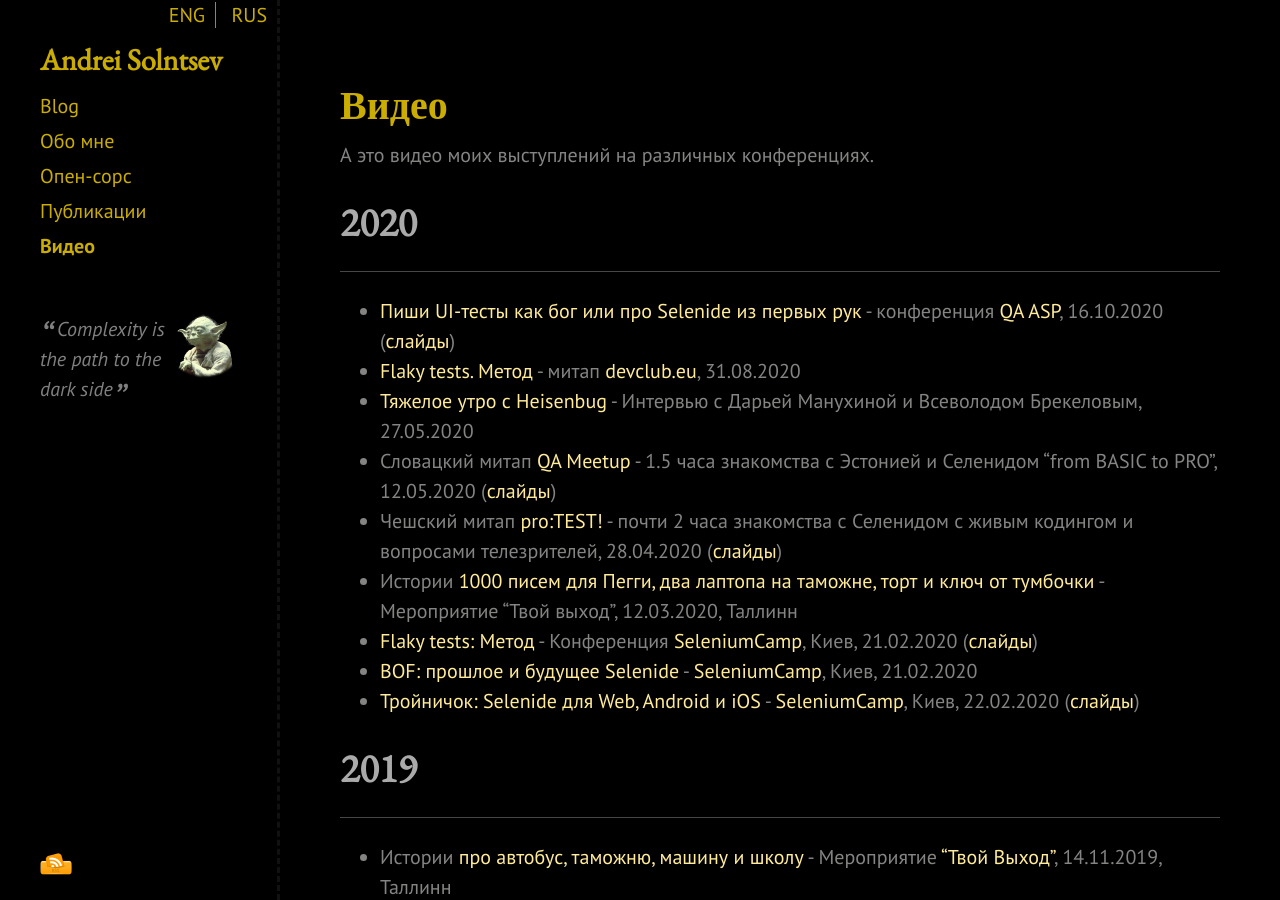
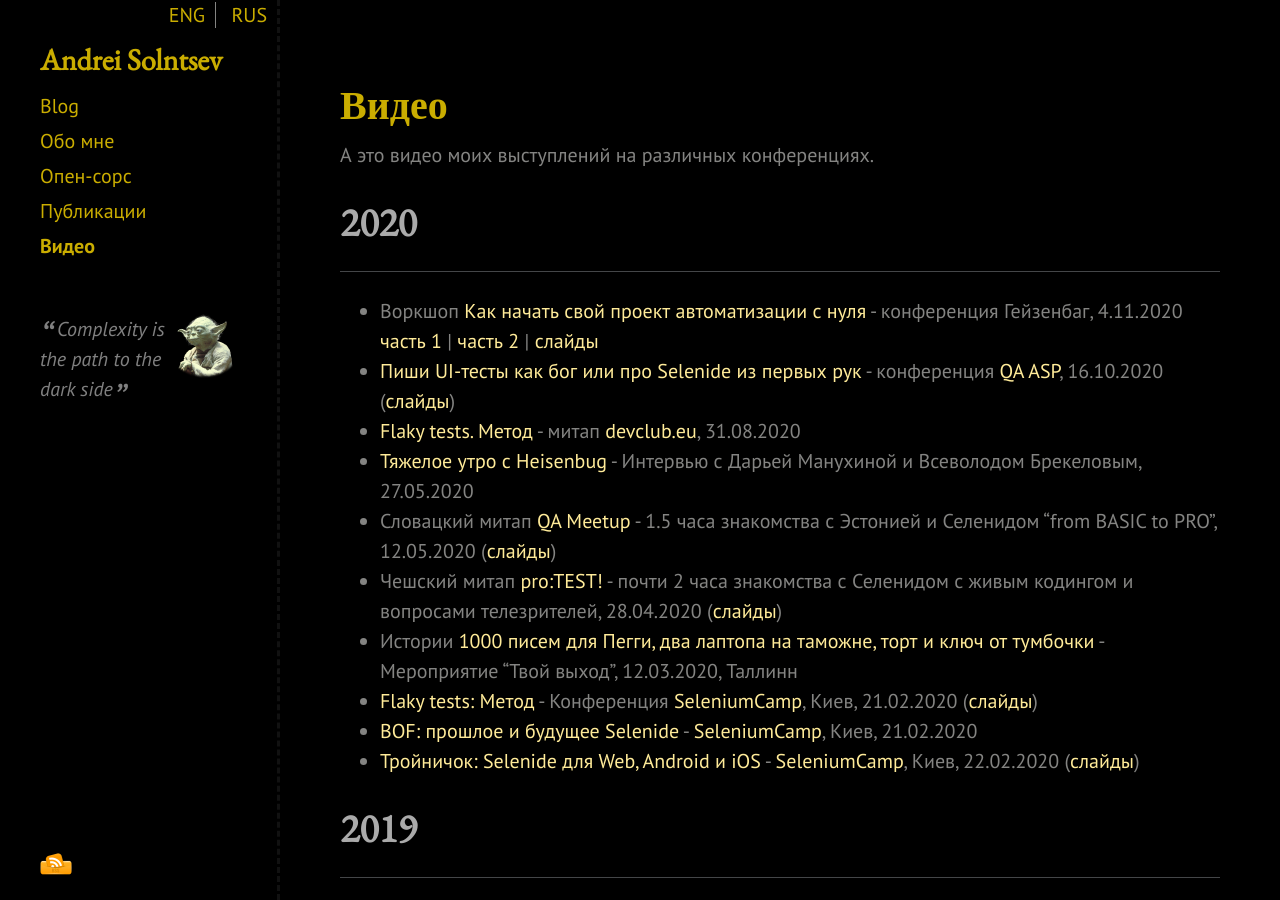
Before and after one commit to asolntsev/asolntsev.github.io, a Jekyll site: the page built from ru/video.md, in a window 1280 px wide and 900 px high. Built offline with Jekyll 4.4.1, drawn with Linux system fonts in a browser that asks for light colours; nearby versions of some CDN libraries.

Commit message:
add Selenide workshop from Heisenbug 2020

```diff
--- a/ru/video.md
+++ b/ru/video.md
@@ -9,6 +9,10 @@ category: ru
 # 2020
 * * *
 
+* Воркшоп [Как начать свой проект автоматизации с нуля](https://heisenbug-moscow.ru/en/2020/msk/talks/1dfbw9xjdsvzf5rnwh4p4l/) - конференция Гейзенбаг, 4.11.2020
+  [часть 1](https://www.youtube.com/watch?v=1aq4gYflEho&feature=youtu.be&utm_campaign=Heisenbug_2020_Piter_Announce_NoParticipants_211220&utm_medium=email&utm_source=newsletter&ab_channel=Heisenbug) |
+  [часть 2](https://www.youtube.com/watch?utm_campaign=Heisenbug_2020_Piter_Announce_NoParticipants_211220&utm_medium=email&utm_source=newsletter&v=pbvJ8rmh7Ws&feature=youtu.be&ab_channel=Heisenbug) |
+  [слайды](https://docs.google.com/presentation/d/1GWX6MYA8SzUP1VJzysfPE52GX66iGmX5F8xaj63LDKo/edit?usp=sharing)
 * [Пиши UI-тесты как бог или про Selenide из первых рук](https://www.youtube.com/watch?v=pSA0mu40u54&list=PL7LkoU0BwMEdM-YvWCFP0B0g_pV9uPB6T&index=6) - конференция [QA ASP](http://qaasp.tech/andrei-solntsev), 16.10.2020
   ([слайды](https://docs.google.com/presentation/d/1QCUj2eLuFKZp6h8x0jgYaVZfNWDEg4pR9eHIwEHcbnk/edit?usp=sharing))
 * [Flaky tests. Метод](https://www.youtube.com/watch?v=SSglWLW40Ac&t=14s&ab_channel=DEVCLUB.EU) - митап [devclub.eu](http://devclub.eu/), 31.08.2020
```
